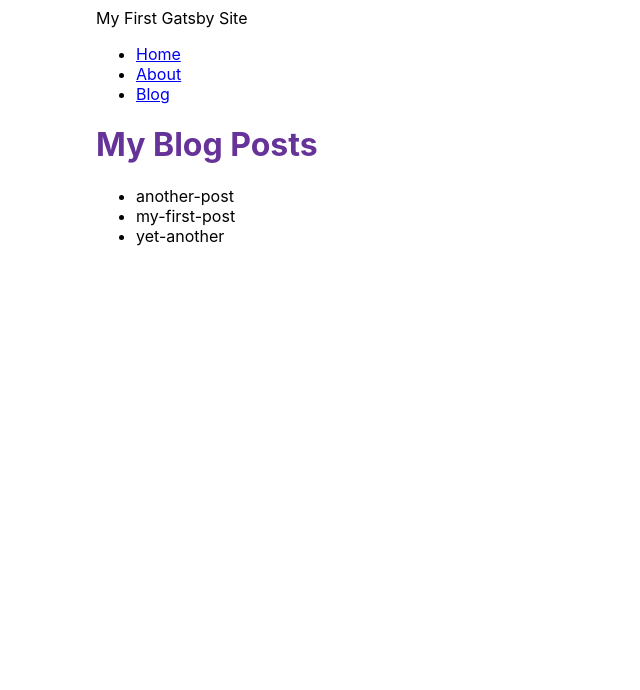
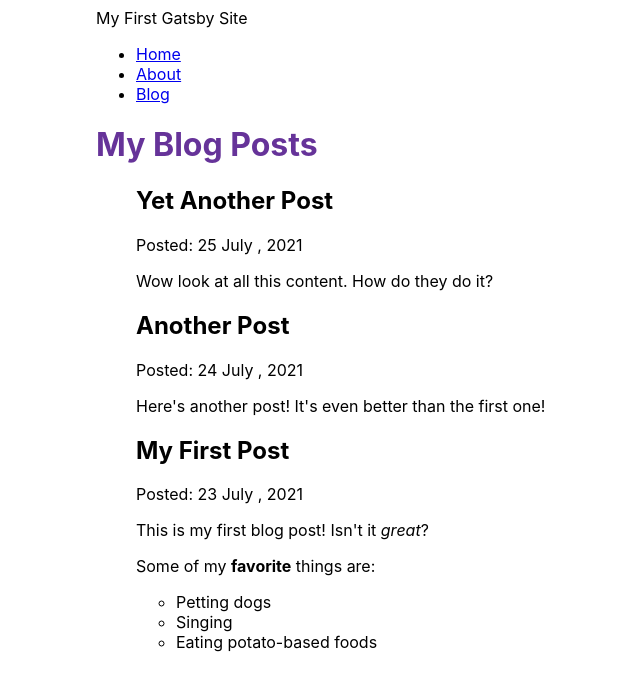
Before and after one commit to thabonyatlo/Gatsby, a Gatsby site in the folder my-gatsby-site/: page /blog in a window 1280 px wide. Shown: the whole page, without its empty margins (294-934 px from the left). Built offline with nearby package versions, Linux system fonts and the light colour scheme; Gatsby itself is replaced by a stand-in of ours.

Commit message:
Finished Gatsby Tutorial Part 5

```diff
--- a/my-gatsby-site/blog/another-post.mdx
+++ b/my-gatsby-site/blog/another-post.mdx
@@ -0,0 +1,6 @@
+---
+title: "Another Post"
+date: "2021-07-24"
+---
+
+Here's another post! It's even better than the first one!
--- a/my-gatsby-site/blog/my-first-post.mdx
+++ b/my-gatsby-site/blog/my-first-post.mdx
@@ -1 +1,16 @@
-/*(37)*/
+---
+title: "My First Post"
+date: "2021-07-23"
+---
+
+This is my first blog post! Isn't it _great_?
+
+Some of my **favorite** things are:
+
+- Petting dogs
+- Singing
+- Eating potato-based foods
+
+<!-- (37) Create this.-->
+
+<!-- (44) Add the content.-->
--- a/my-gatsby-site/blog/yet-another.mdx
+++ b/my-gatsby-site/blog/yet-another.mdx
@@ -0,0 +1,6 @@
+---
+title: "Yet Another Post"
+date: "2021-07-25"
+---
+
+Wow look at all this content. How do they do it?
--- a/my-gatsby-site/gatsby-config.js
+++ b/my-gatsby-site/gatsby-config.js
@@ -17,5 +17,7 @@
         path: `${__dirname}/blog`,
       }
     },
+    // (45)
+    "gatsby-plugin-mdx",
   ],
 }
--- a/my-gatsby-site/package.json
+++ b/my-gatsby-site/package.json
@@ -15,8 +15,11 @@
     "clean": "gatsby clean"
   },
   "dependencies": {
+    "@mdx-js/mdx": "^1.6.22",
+    "@mdx-js/react": "^1.6.22",
     "gatsby": "^4.11.2",
     "gatsby-plugin-image": "^2.11.1",
+    "gatsby-plugin-mdx": "^3.11.1",
     "gatsby-plugin-sharp": "^4.11.1",
     "gatsby-source-filesystem": "^4.11.1",
     "gatsby-transformer-sharp": "^4.11.0",
--- a/my-gatsby-site/src/pages/blog.js
+++ b/my-gatsby-site/src/pages/blog.js
@@ -3,29 +3,61 @@
 import Layout from "../components/layout";
 // (40)
 import { graphql } from "gatsby";
+// (49)
+import { MDXRenderer } from 'gatsby-plugin-mdx';
 
 const BlogPage = ({ /*(42)*/ data }) => {
   return (
     <Layout pageTitle="My Blog Posts">
       {/* (43) */}
       <ul>
-        {data.allFile.nodes.map((node) => (
+        {/* {data.allFile.nodes.map((node) => ( */}
+        {/* (46) */}
+        {/* {data.allMdx.nodes.map((node) => (
           <li key={node.name}>{node.name}</li>
-        ))}
+        ))} */}
+        {/* (48) */}
+        {
+        data.allMdx.nodes.map((node) => (
+          <article key={node.id}>
+            <h2>{node.frontmatter.title}</h2>
+            <p>Posted: {node.frontmatter.date}</p>
+            {/* (50) */}
+            <MDXRenderer>
+              {node.body}
+            </MDXRenderer>
+          </article>
+        ))
+      }
       </ul>
     </Layout>
   );
 };
 
 // (41)
+// export const query = graphql`
+//   query BlogPagesOnly {
+//     allFile(filter: { sourceInstanceName: { eq: "blog" } }) {
+//       nodes {
+//         name
+//       }
+//     }
+//   }
+// `;
+// (47)
 export const query = graphql`
-  query BlogPagesOnly {
-    allFile(filter: { sourceInstanceName: { eq: "blog" } }) {
+  query {
+    allMdx(sort: {fields: frontmatter___date, order: DESC}) {
       nodes {
-        name
+        frontmatter {
+          title
+          date(formatString: "D MMMM , YYYY")
+        }
+        id
+        body
       }
     }
   }
-`;
+`
 
 export default BlogPage;
```
Also changed, not shown: 2 other files.
